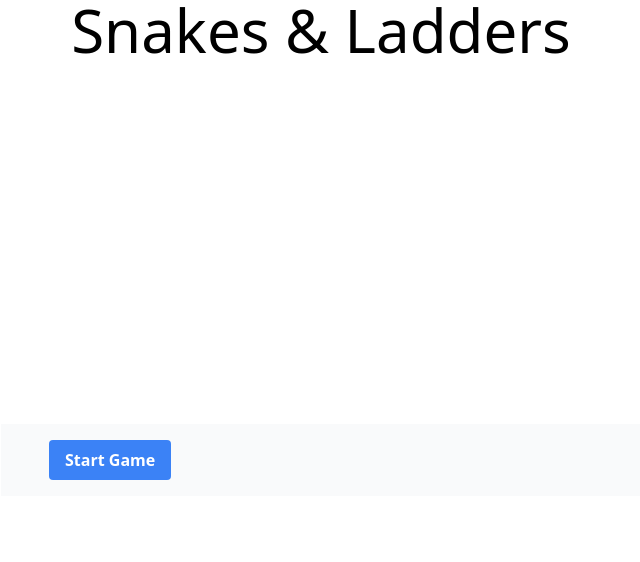
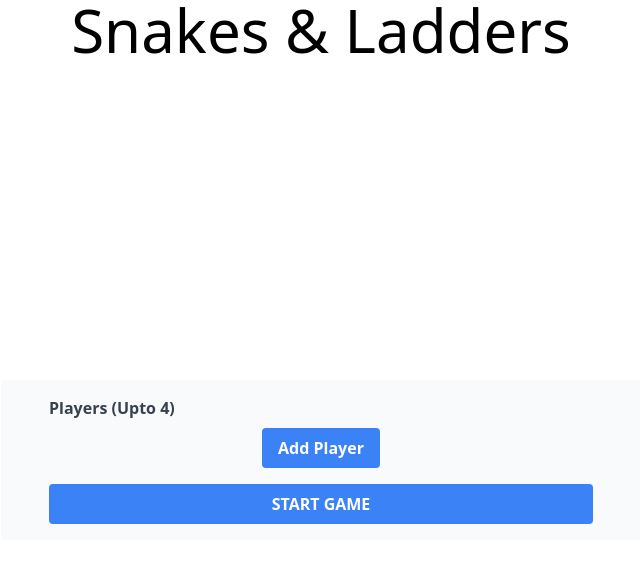
Before and after one commit to keepworks-ajay/snake-ladder, a Vue app: page / in a window 1280 px wide. Shown: the top 562 px of the page, without its empty margins (319-959 px from the left). Built offline with nearby package versions, Linux system fonts and the light colour scheme.

Commit message:
Players added

```diff
--- a/src/components/GameLobby.vue
+++ b/src/components/GameLobby.vue
@@ -2,13 +2,31 @@
 import { useGameStore } from '@/stores/game'
 
 import PrimaryButton from '@/components/PrimaryButton.vue'
+import type { Player } from '@/lib/types'
+import { ref, type Ref } from 'vue'
 
-const { initialize } = useGameStore()
+const players: Ref<Player[]> = ref([])
+
+const { max_players_allowed, initialize } = useGameStore()
+
+function addPlayer() {
+  const player: Player = {
+    name: '',
+    position: 0,
+    throwingDice: players.value.length ? false : true
+  }
+
+  players.value.push(player)
+}
+
+function removePlayer(index: number) {
+  players.value = [...players.value].filter((_, i) => index !== i)
+}
 
 function play(event: any) {
   event.preventDefault()
 
-  initialize()
+  initialize(players.value)
 }
 </script>
 
@@ -19,10 +37,37 @@ function play(event: any) {
     </div>
     <div class="flex justify-center items-center h-screen">
       <div class="bg-gray-50 px-12 py-4 min-w-[50%] space-y-4">
-        <form @submit="play">
+        <form @submit="play" class="space-y-4 w-full">
           <!-- Add players to game -->
+          <div>
+            <label for="players" class="block text-gray-700 font-bold mb-2"
+              >Players (Upto {{ max_players_allowed }})</label
+            >
+            <div class="inline-block relative w-full space-y-2">
+              <div v-for="(player, index) in players" :key="index" class="flex items-center">
+                <input
+                  type="text"
+                  class="flex-1 border border-gray-300 rounded-l py-2 px-4 focus:outline-none focus:border-blue-500"
+                  placeholder="Player name"
+                  required
+                  v-model="player.name"
+                />
+                <button
+                  @click="() => removePlayer(index)"
+                  class="bg-blue-500 hover:bg-blue-700 text-white font-bold py-2 px-4 rounded-r"
+                >
+                  Remove
+                </button>
+              </div>
+
+              <div v-if="max_players_allowed > players.length" class="flex justify-center">
+                <PrimaryButton @click="addPlayer" class="mx-auto">Add Player</PrimaryButton>
+              </div>
+            </div>
+          </div>
+
           <!-- Start game button -->
-          <PrimaryButton type="submit"> Start Game </PrimaryButton>
+          <PrimaryButton type="submit" class="w-full uppercase"> Start Game </PrimaryButton>
         </form>
       </div>
     </div>
--- a/src/lib/types.ts
+++ b/src/lib/types.ts
@@ -1 +1,7 @@
 export type GameStatus = 'LOBBY' | 'STARTED' | 'ENDED'
+
+export interface Player {
+  name: string
+  position: number
+  throwingDice: boolean
+}
--- a/src/stores/game.ts
+++ b/src/stores/game.ts
@@ -1,11 +1,17 @@
 import { ref, type Ref } from 'vue'
-import { defineStore } from 'pinia'
+import { defineStore, storeToRefs } from 'pinia'
 
 import type { GameStatus } from '@/lib/types'
+
+import { usePlayerStore } from './player'
+import type { Player } from '@/lib/types'
 
 export const useGameStore = defineStore('game', () => {
   const status: Ref<GameStatus> = ref('LOBBY')
   const logs: Ref<string[]> = ref([])
+  const max_players_allowed = 4
+
+  const { addPlayer } = usePlayerStore()
 
   function changeGameStatus(gameStatus: GameStatus) {
     // update the game status
@@ -23,13 +29,18 @@ export const useGameStore = defineStore('game', () => {
     )
   }
 
-  function initialize() {
+  function initialize(players: Player[]) {
     // change game status
     changeGameStatus('STARTED')
+
+    // add players
+    players.forEach((player) => addPlayer(player))
   }
 
   return {
     status,
+    logs,
+    max_players_allowed,
 
     initialize
   }
--- /dev/null
+++ b/src/stores/player.ts
@@ -0,0 +1,29 @@
+import { ref, type Ref } from 'vue'
+import { defineStore } from 'pinia'
+import type { Player } from '@/lib/types'
+
+export const usePlayerStore = defineStore('player', () => {
+  const players: Ref<Player[]> = ref([])
+
+  function addPlayer(player: Player) {
+    players.value.push(player)
+  }
+
+  function updatePlayer(playerIndex: number, player: Player) {
+    const updatedPlayers = [...players.value].map((p, index) => {
+      if (index === playerIndex) {
+        return player
+      }
+      return p
+    })
+
+    players.value = updatedPlayers
+  }
+
+  return {
+    players,
+
+    addPlayer,
+    updatePlayer
+  }
+})
```
